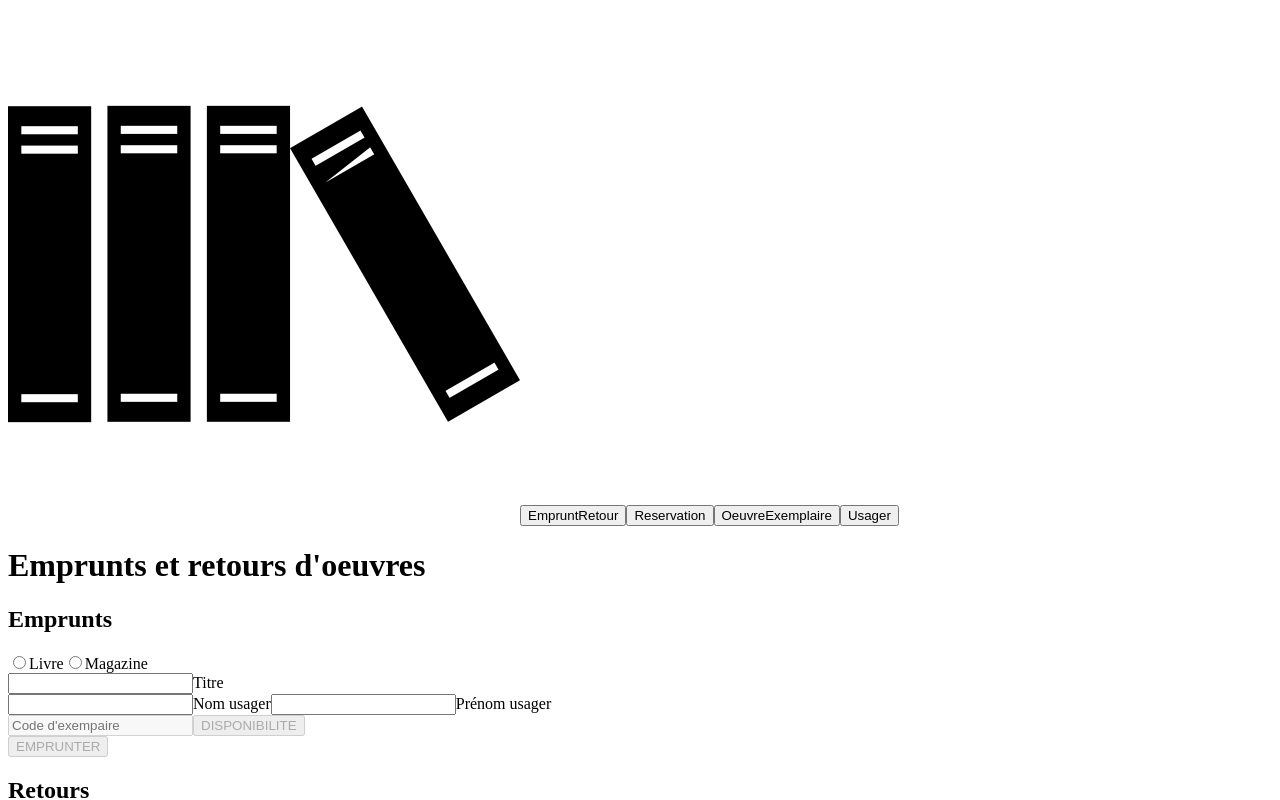
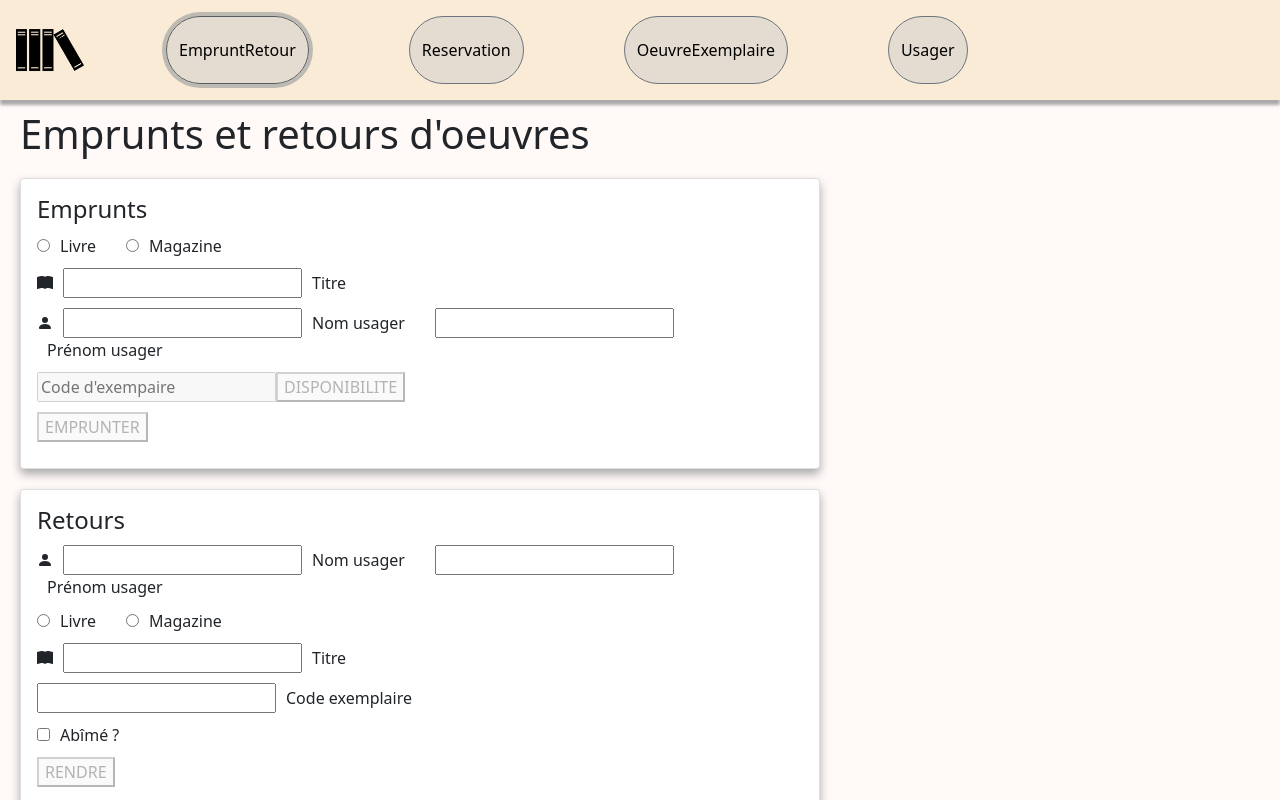
Before and after one commit to ColleenCallonego/Bibliotheque, a Vue app: page / in a window 1280 px wide. Both pictures are taken after a click on the button "EmpruntRetour". Shown: the top 800 px of the page. Built offline with nearby package versions, Linux system fonts and the light colour scheme.

Commit message:
premier jet avec Bootstrap

```diff
--- a/package.json
+++ b/package.json
@@ -9,6 +9,8 @@
   },
   "dependencies": {
     "axios": "^0.24.0",
+    "bootstrap": "^5.1.3",
+    "bootstrap-vue": "^2.21.2",
     "core-js": "^3.6.5",
     "vue": "^2.6.11"
   },
--- a/src/App.vue
+++ b/src/App.vue
@@ -1,16 +1,20 @@
 <template>
   <div id="app">
-    <div id="nav">
-      <img src="@/assets/livres.png" v-on:click="currentTab = 'Home'">
-      <button
+    <b-navbar style="background-color: antiquewhite; box-shadow: 0px 5px 3px darkgray; z-index: 1">
+      <b-nav>
+        <b-nav-item><img width="68" height="68" src="@/assets/livres.png" v-on:click="currentTab = 'Home'"></b-nav-item>
+        <b-nav-item>
+          <b-button pill style="height: 68px;vertical-align: middle; background-color: rgba(119,141,175,0.16); color: black; margin: 0px 50px 0px 50px"
           v-for="tab in tabs"
           v-bind:key="tab"
           v-on:click="currentTab = tab"
-      >
-        {{ tab }}
-      </button>
-    </div>
-    <component v-bind:is="currentTabComponent"></component>
+          >
+          {{ tab }}
+          </b-button>
+        </b-nav-item>
+      </b-nav>
+    </b-navbar>
+    <component v-bind:is="currentTabComponent" style="background-color: #fffaf8;position:absolute;height:100%;width:100%;"></component>
   </div>
 </template>
 
@@ -37,9 +41,4 @@ export default {
     }
   }
 }
-
-
-
-
-
 </script>
--- a/src/components/EmprunterComponent.vue
+++ b/src/components/EmprunterComponent.vue
@@ -1,12 +1,17 @@
 <template>
   <div>
-    <h2>Emprunts</h2>
+    <b-card title="Emprunts" style="max-width: 50rem; box-shadow: 0px 5px 10px darkgray">
       <div>
+
+        <div class="input-class">
           <input type="radio" value="livre" v-model="typeOeuvre" v-on:click="titreOeuvre = '';numeroMagazine = ''">
           <label>Livre</label>
           <input type="radio" value="magazine" v-model="typeOeuvre" v-on:click="titreOeuvre = '';sousTitreLivre = ''">
           <label>Magazine</label><br>
+        </div>
 
+        <div class="input-class">
+          <b-icon class="bIcone" icon="book-fill"></b-icon>
           <input type="text" v-model="titreOeuvre">
           <label>Titre</label>
           <span v-if="typeOeuvre == 'livre'">
@@ -17,22 +22,32 @@
             <input type="number" min="1" v-model="numeroMagazine">
             <label>Numéro</label>
           </span>
+        </div>
 
-      <br>
+        <div class="input-class">
+          <b-icon class="bIcone" icon="person-fill"></b-icon>
           <input type="text" v-model="nomUsager">
           <label>Nom usager</label>
           <input type="text" v-model="prenomUsager">
           <label>Prénom usager</label><br>
+        </div>
 
+        <div class="input-class">
           <input type="text" disabled placeholder="Code d'exempaire" v-model="codeExemplaire">
           <button v-bind:disabled="changeClicDispo" v-on:click="postFormDisponibilite()">DISPONIBILITE</button><br>
+        </div>
 
+        <div class="input-class">
           <p v-if="this.usagerId == 'inexistant'">Nous n'avons pas trouvé votre compte usager, vérifiez l'orthographe ou créez-vous un compte.</p>
           <p v-else-if="this.oeuvreId == 'inexistant'">Malheureusement nous n'avons pas l'oeuvre que vous recherchez dans dans nos rayons.</p>
           <p v-else-if="this.exemplaireId == 'inexistant'">L'oeuvre que vous cherchez n'est malheuresement pas disponible pour le moment.</p>
           <p v-else-if="this.oeuvreId != null && this.exemplaireId != null && this.oeuvreId != 'inexistant' && this.exemplaireId != 'inexistant'">L'oeuvre que vous recherchez est disponible, vous pouvez voir ci-dessus le code de l'exemplaire que nous avons en rayon.</p>
           <button v-bind:disabled="changeClicEmprunt" v-on:click="postFormEmprunt()">EMPRUNTER</button><span>{{reponseAPI}}</span>
         </div>
+
+      </div>
+    </b-card>
+
   </div>
 </template>
 
@@ -153,3 +168,15 @@ export default {
   }
 }
 </script>
+
+<style>
+.input-class{
+  margin: 10px 0 10px 0;
+}
+label{
+  margin: 0 30px 0 10px;
+}
+.bIcone{
+  margin-right: 10px;
+}
+</style>
--- a/src/components/ListeMagazineItem.vue
+++ b/src/components/ListeMagazineItem.vue
@@ -30,7 +30,7 @@ export default {
   },
   computed: {
     collerNom: function (){
-      return (this.magazine.nom + ' - ' + this.magazine.numero)
+      return (this.magazine.nom + ' N°' + this.magazine.numero)
     }
   },
   mounted() {
--- a/src/components/ListeOeuvreComponent.vue
+++ b/src/components/ListeOeuvreComponent.vue
@@ -39,7 +39,7 @@
     <div v-if="typeRecherhce != 'livre'">
       <ListeMagazineItem
           v-for="magazine in magazinesTab"
-          v-bind:key="magazine.nom + ' - ' + magazine.numero"
+          v-bind:key="magazine.nom + ' N°' + magazine.numero"
           v-bind:magazine="magazine"
           v-bind:nom-recherche="titreOeuvreRecherche"
           v-bind:numero-recherche="numeroMagazineRecherche"
--- a/src/components/PopUpAjouterExemplaire.vue
+++ b/src/components/PopUpAjouterExemplaire.vue
@@ -1,6 +1,6 @@
 <template>
   <div>
-    <h3>AJOUTER EXEMPALIRE</h3>
+    <h3>AJOUTER EXEMPLAIRE</h3>
     <button v-on:click="$emit('fermerPopUp')">ANNULER</button>
 
     <div>
--- a/src/components/RetournerComponent.vue
+++ b/src/components/RetournerComponent.vue
@@ -1,17 +1,25 @@
 <template>
   <div>
-    <h2>Retours</h2>
+    <b-card title="Retours" style="max-width: 50rem; box-shadow: 0px 5px 10px darkgray">
       <div>
+
+        <div class="input-class">
+          <b-icon class="bIcone" icon="person-fill"></b-icon>
           <input type="text" v-model="nomUsagerRetour">
           <label>Nom usager</label>
           <input type="text" v-model="prenomUsagerRetour">
           <label>Prénom usager</label><br>
+        </div>
 
+        <div class="input-class">
           <input type="radio" value="livre" v-model="typeOeuvreRetour" v-on:click="titreOeuvreRetour = '';numeroMagazineRetour = ''">
           <label>Livre</label>
           <input type="radio" value="magazine" v-model="typeOeuvreRetour" v-on:click="titreOeuvreRetour = '';sousTitreLivreRetour = ''">
           <label>Magazine</label><br>
+        </div>
 
+        <div class="input-class">
+          <b-icon class="bIcone" icon="book-fill"></b-icon>
           <input type="text" v-model="titreOeuvreRetour">
           <label>Titre</label>
           <span v-if="typeOeuvreRetour == 'livre'">
@@ -22,14 +30,19 @@
             <input type="number" min="1" v-model="numeroMagazineRetour">
             <label>Numéro</label>
           </span>
+        </div>
 
-      <br>
+        <div class="input-class">
           <input type="text" v-model="codeExemplaireRetour">
           <label>Code exemplaire</label><br>
+        </div>
 
+        <div class="input-class">
           <input type="checkbox" v-model="checked">
           <label>Abîmé ?</label><br>
+        </div>
 
+        <div class="input-class">
           <button v-bind:disabled="changeClicRendre" v-on:click="postFormRetour()">RENDRE</button><span>{{reponseAPI}}</span><br>
 
           <p v-if="this.usagerIdRetour == 'inexistant'">Nous n'avons pas trouvé votre compte usager, vérifiez l'orthographe ou créez-vous un compte.</p>
@@ -37,6 +50,10 @@
           <p v-else-if="this.exemplaireIdRetour == 'inexistant'">Malheureusement nous ne connaisons pas l'exemplaire que vous voulez rendre, vérifiez l'orthographe.</p>
           <p v-else-if="this.empruntIdRetour == 'inexistant'">Il semblerait que vous n'ayez jamais emprunté cet exemplaire, que fait-vous avec ?</p>
         </div>
+
+      </div>
+    </b-card>
+
   </div>
 </template>
 
--- a/src/components/TheEmpruntRetour.vue
+++ b/src/components/TheEmpruntRetour.vue
@@ -1,8 +1,8 @@
 <template>
-  <div>
+  <div style="padding: 10px 0 0 20px">
     <h1>Emprunts et retours d'oeuvres</h1>
-    <EmprunterComponent/>
-    <RetournerComponent/>
+    <EmprunterComponent class="component-card"></EmprunterComponent>
+    <RetournerComponent class="component-card"></RetournerComponent>
   </div>
 </template>
 
@@ -16,3 +16,10 @@ export default {
   }
 }
 </script>
+
+<style>
+.component-card{
+  margin: 20px 0 20px 0;
+}
+
+</style>
--- a/src/components/TheHome.vue
+++ b/src/components/TheHome.vue
@@ -1,9 +1,10 @@
 <template>
-  <div>
-    <h1>BIBLIOTHEQUE</h1>
-    <p>Colleen Callonego</p>
-    <p>Gabriel Couroux</p>
-    <p>M2 MIAGE 2021-2022</p>
-    <img src="@/assets/logo-IDMC.jpg">
+  <div class="text-center">
+    <b-card title="PROJET PATRON" sub-title="Bibliothèque">
+      <b-card-text>
+        Colleen Callonego & Gabriel Couroux
+      </b-card-text>
+      <b-card-text><img src="@/assets/logo-IDMC.jpg"></b-card-text>
+    </b-card>
   </div>
 </template>
--- a/src/main.js
+++ b/src/main.js
@@ -1,7 +1,11 @@
 import Vue from 'vue/dist/vue.js'
 import App from './App.vue'
+import { BootstrapVue, IconsPlugin } from 'bootstrap-vue'
+import 'bootstrap/dist/css/bootstrap.css'
+import 'bootstrap-vue/dist/bootstrap-vue.css'
 
-
+Vue.use(BootstrapVue)
+Vue.use(IconsPlugin)
 Vue.config.productionTip = false
 
 new Vue({
```
Also changed, not shown: 3 other files (tests, documents, lock files or other folders). Lines whose indentation alone changed are shown as unchanged.
